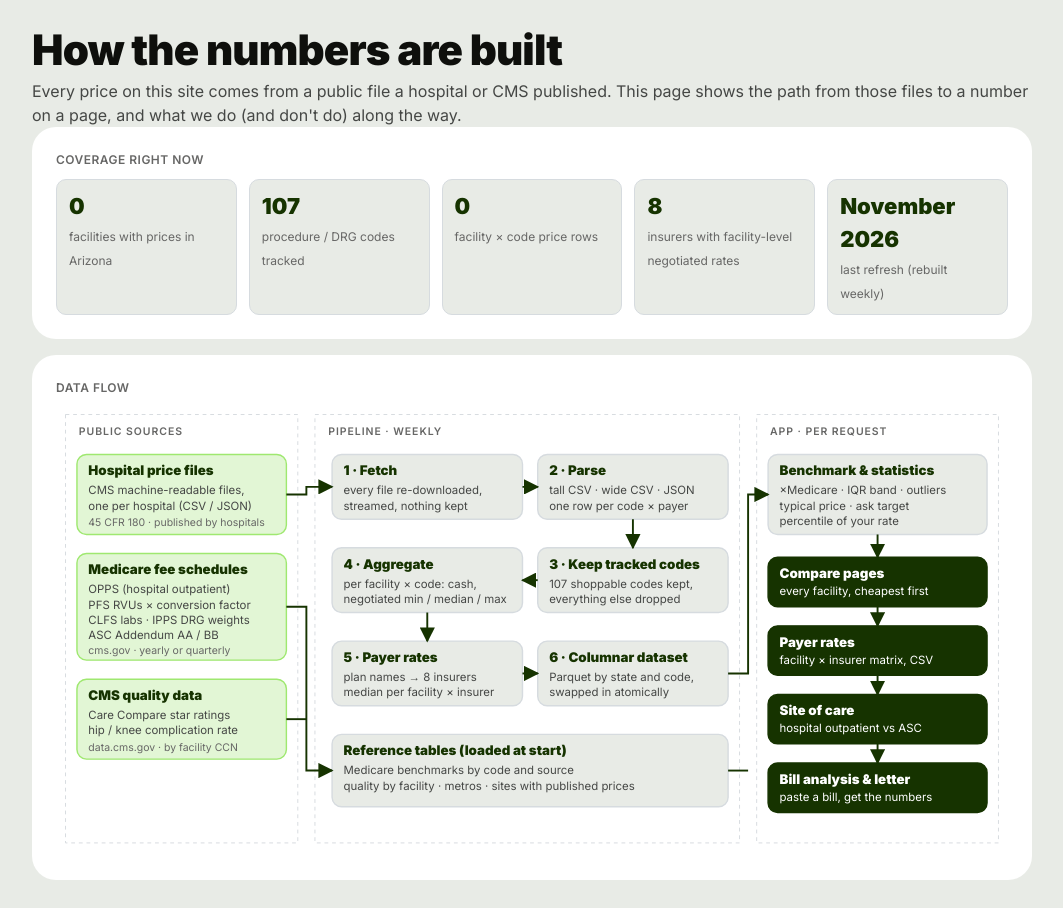
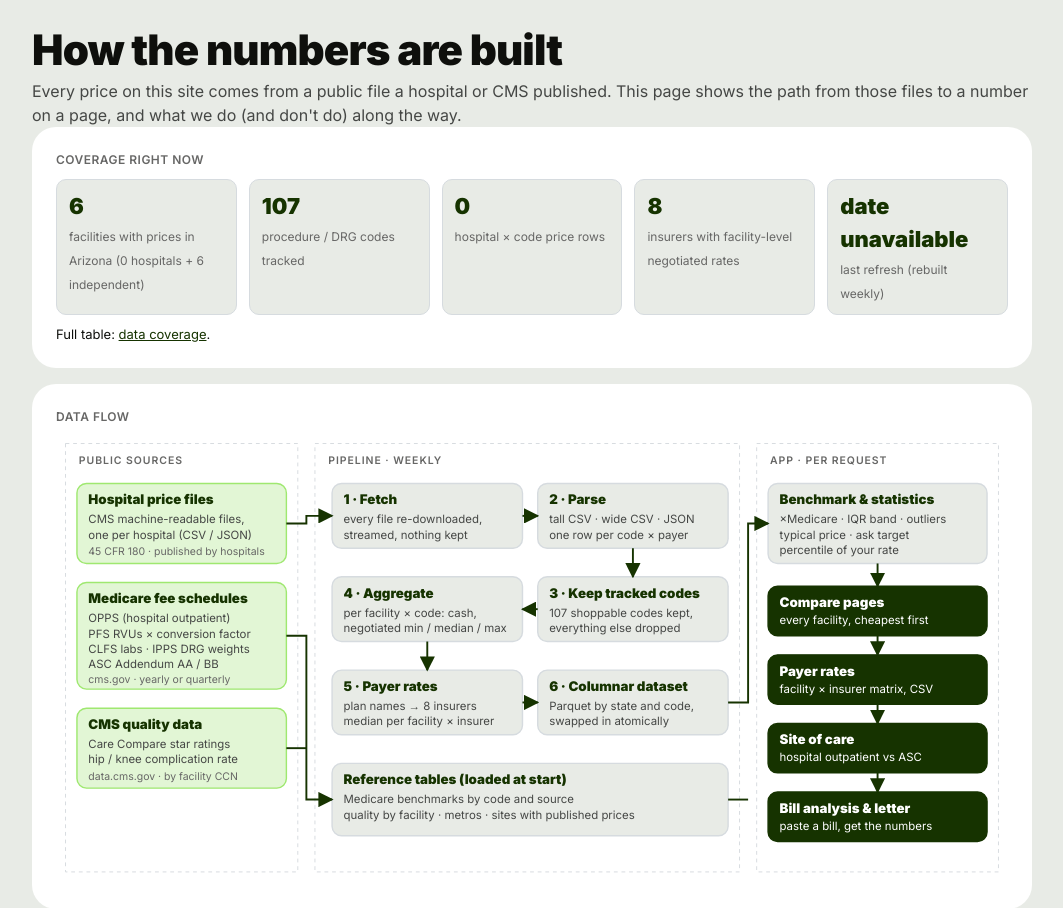
Before and after one commit to XanderHalloran/HealthcarePricingLookup, a FastAPI app: page /methodology in a window 1280 px wide. Shown: the top 908 px of the page, without its empty margins (108-1171 px from the left). Run offline with FastAPI, Linux system fonts and the light colour scheme; some libraries are stand-ins or nearby versions.

Commit message:
trust: one facility count on procedure pages, live data vintage, one product name
- _fac_counts(): title/meta/hero/body/FAQ all say e.g. '31 facilities (27 hospitals,
  4 independent centers)'; the typical range names its own n (hospital prices only)
- _vintage(): last refresh comes from the newest state partition's mtime (the weekly
  swap), not the hand-set 'September 2026'; DATA_REFRESHED env pins it
- consumer brand: one name everywhere (SITE_NAME env, default 'Medical Price & Bill
  Coach'); methodology no longer says 'Bill Coach'; procedure titles use it too
- /methodology counters: hospitals + priced independents, per-state detail for
  /data-coverage, link to it

```diff
--- a/src/app.py
+++ b/src/app.py
@@ -52,9 +52,10 @@ CAT_LABELS = {
 POPULAR_CODES = ["73721", "74178", "70450", "77067", "45378", "27447",
                  "80053", "85027", "99285", "99213", "44970", "59400"]
 
-# When the hospital price dataset was last (re)ingested — surfaced for provenance/trust.
-# ponytail: hand-set on re-ingest; wire to the ingest timer only if it drifts in practice.
-DATA_REFRESHED = "November 2026"
+# When the hospital price dataset was last (re)built — surfaced for provenance/trust.
+# Derived from the dataset itself (see _vintage) so it can't go stale the way the old
+# hand-set "September 2026" string did. The DATA_REFRESHED env var pins it (tests, previews).
+DATA_REFRESHED_PIN = os.environ.get("DATA_REFRESHED", "").strip()
 
 ROOT = os.path.dirname(os.path.dirname(os.path.abspath(__file__)))
 # One codebase, two sites: APP_CONFIG=config (healthcare.traqqit.com, consumer) or
@@ -64,12 +65,32 @@ BASE_URL = os.environ.get("BASE_URL", "https://healthcare.traqqit.com").rstrip("
 SCHEMA = os.path.join(ROOT, "src", "schema.sql")
 RATES_DIR = os.path.join(ROOT, "data", "hospital_rates")
 PAYER_DIR = os.path.join(ROOT, "data", "payer_rates")
+SITE_HOST = urllib.parse.urlsplit(BASE_URL).netloc or "healthcare.traqqit.com"
+
+
+def _vintage():
+    """'November 15, 2026': when the live dataset was last swapped in. The weekly rebuild
+    builds each state partition in a staging dir and moves it into place, so the newest
+    partition directory's mtime is the last successful swap. A few stat() calls, no cache."""
+    if DATA_REFRESHED_PIN:
+        return DATA_REFRESHED_PIN
+    try:
+        parts = [e for e in os.scandir(RATES_DIR) if e.is_dir() and e.name.startswith("state=")]
+        ts = max(e.stat().st_mtime for e in parts)
+    except (OSError, ValueError):
+        return "date unavailable"
+    import datetime
+    d = datetime.datetime.fromtimestamp(ts)
+    return f"{d:%B} {d.day}, {d.year}"
 
 def _load_brand():
     """Site identity from <CFG>/brand.yaml; the consumer config has none -> defaults."""
     p = os.path.join(CFG, "brand.yaml")
-    b = {"profile": "consumer", "name": "Medical Price & Bill Coach", "short": "Bill Coach",
-         "tagline": "", "audience": ""}
+    # Consumer site: ONE product name in titles and chrome (methodology used to say "Bill Coach"
+    # while every other page said "Medical Price & Bill Coach"). SITE_NAME overrides it, since
+    # the site may move to a new domain/name; BASE_URL already carries the hostname.
+    name = os.environ.get("SITE_NAME", "").strip() or "Medical Price & Bill Coach"
+    b = {"profile": "consumer", "name": name, "short": name, "tagline": "", "audience": ""}
     if os.path.exists(p):
         with open(p, encoding="utf-8") as f:
             b.update(yaml.safe_load(f) or {})
@@ -294,7 +315,7 @@ def _ctx(rows, codes, state, mode, payer="", gfe=None, metro=""):
                            for m in STATE["metros"]["list"] if m["state"] in {x["code"] for x in _live_states()}],
             "market_n": {x["code"]: x.get("n", 0) for x in _live_states()},
             "market_names": {x["code"]: x["name"] for x in _live_states()},
-            "popular": STATE.get("popular", []), "data_refreshed": DATA_REFRESHED,
+            "popular": STATE.get("popular", []), "data_refreshed": _vintage(),
             "gfe": ("%.0f" % gfe) if gfe else "",
             "issues": detect_issues(rows, gfe) if rows else [],
             "savings": savings_summary(rows) if rows else None}
@@ -399,10 +420,10 @@ def _procedure_page(request, code, metro="", state=DEFAULT_STATE):
     desc = d.get("description") or code
     phrase = _mid_sentence(desc)            # for use inside sentences; `desc` stays the name
     city, path = _metro_meta(metro, state)
-    n = d.get("n_hospitals") or 0
+    counts = _fac_counts(d)
     low, high = d.get("neg_low"), d.get("neg_high")
     price_bit = (f"from ${low:,.0f}" if low is not None else "prices")
-    meta = (f"Compare {phrase} (CPT {code}) prices across {n} hospitals in {city} — {price_bit}. "
+    meta = (f"Compare {phrase} (CPT {code}) prices across {counts['phrase']} in {city} — {price_bit}. "
             f"See the fair cash price, each hospital's rate, the Medicare benchmark, and how to "
             f"negotiate. Free, no signup.")
     # Internal linking: this state's other metros + "All <State>", then every other state.
@@ -422,7 +443,7 @@ def _procedure_page(request, code, metro="", state=DEFAULT_STATE):
         related = [{"desc": s["desc"], "code": s["code"],
                     "url": f"{BASE_URL}/{MARKETS[state]['slug']}/{metro}/{s['slug']}"}
                    for s in TOP_PROCS if s["code"] != code]
-    faqs = _build_faqs(phrase, code, city, d)
+    faqs = _build_faqs(phrase, code, city, d, counts)
     ld = {"@context": "https://schema.org", "@graph": [
         {"@type": "MedicalProcedure", "name": desc, "url": canonical,
          "code": {"@type": "MedicalCode", "code": code, "codingSystem": "CPT"}},
@@ -437,10 +458,25 @@ def _procedure_page(request, code, metro="", state=DEFAULT_STATE):
     return templates.TemplateResponse(request, "procedure.html", {
         "r": r, "city": city, "metro": metro, "desc": desc, "phrase": phrase, "base": BASE_URL, "brand": BRAND,
         "n_hosp": MARKETS[state].get("n", 0), "nav": "compare", "own_ids": OWN_IDS,
-        "canonical": canonical, "faqs": faqs, "ld": ld, "data_refreshed": DATA_REFRESHED,
-        "title": f"How much does {phrase} (CPT {code}) cost in {city}? | Price & Negotiation",
+        "canonical": canonical, "faqs": faqs, "ld": ld, "data_refreshed": _vintage(), "counts": counts,
+        "title": f"How much does {phrase} (CPT {code}) cost in {city}? | {BRAND['short']}",
         "meta_desc": meta, "siblings": siblings, "related": related,
     })
+
+
+def _fac_counts(d):
+    """One facility count for a procedure page, used by title, meta, hero, table and FAQ alike.
+    The table lists hospitals AND independent imaging/surgery centers; the typical range is
+    computed over hospital prices only (n_hospitals). Saying '27 facilities' above a 31-row
+    table was the trust bug — so name both numbers."""
+    facs = d.get("hospitals") or []
+    n_h = sum(1 for h in facs if (h.get("type") or "hospital") == "hospital")
+    n_ind = len(facs) - n_h
+    phrase = (f"{len(facs)} facilities ({n_h} hospitals, {n_ind} independent "
+              f"{'center' if n_ind == 1 else 'centers'})" if n_ind else
+              f"{n_h} {'hospital' if n_h == 1 else 'hospitals'}")
+    return {"total": len(facs), "hospitals": n_h, "independent": n_ind,
+            "in_range": d.get("n_hospitals") or 0, "phrase": phrase}
 
 
 _KEEP_CAPS = {"Achilles"}   # proper nouns that can open a procedure name
@@ -455,19 +491,21 @@ def _mid_sentence(desc):
     return desc[:1].lower() + desc[1:]
 
 
-def _build_faqs(desc, code, city, d):
+def _build_faqs(desc, code, city, d, counts=None):
     """Visible + schema FAQ, grounded in this page's numbers."""
     def m(v):
         return f"${v:,.0f}" if v is not None else None
     low, med, high = d.get("neg_low"), d.get("neg_median"), d.get("neg_high")
-    mc, n = d.get("medicare_rate"), d.get("n_hospitals") or 0
+    mc = d.get("medicare_rate")
+    counts = counts or _fac_counts(d)
     faqs = []
     if med is not None:
         faqs.append({"q": f"How much does {desc} cost in {city}?",
                      "a": (f"A fair self-pay price for {desc} (CPT {code}) in {city} is around "
-                           f"{m(med)}, with hospital prices ranging from {m(low)} to {m(high)} "
-                           f"across {n} facilities. These are estimates from hospital-published "
-                           f"prices, not a guarantee.")})
+                           f"{m(med)}. The middle half of the {counts['in_range']} hospital prices "
+                           f"runs from {m(low)} to {m(high)}; the comparison table lists "
+                           f"{counts['phrase']}. These are estimates from published prices, "
+                           f"not a guarantee.")})
     else:
         faqs.append({"q": f"How much does {desc} cost in {city}?",
                      "a": (f"Hospital prices for {desc} (CPT {code}) in {city} vary widely. "
@@ -574,7 +612,7 @@ def rates(request: Request, code: str = "", metro: str = "", mine: str = ""):
         "metro_label": next((x["label"] for x in STATE["metros"]["list"] if x["key"] == metro), ""),
         "medicare": med_rate, "medicare_src": med_src, "mine": my, "mine_raw": mine, "pct": pct,
         "brand": BRAND, "nav": "rates", "own_ids": OWN_IDS,
-        "data_refreshed": DATA_REFRESHED})
+        "data_refreshed": _vintage()})
 
 
 @app.get("/rates.csv")
@@ -622,7 +660,7 @@ def site_of_care(request: Request, code: str = "", metro: str = ""):
         "svc": svc, "d": d, "hosp": hosp, "asc": asc, "asc_median": asc_median, "n_sites": len(sites),
         "implied": implied, "published_codes": published_codes, "med": med,
         "groups": _groups(), "cat_labels": CAT_LABELS, **_area_ctx(state, metro), "own_ids": OWN_IDS,
-        "brand": BRAND, "nav": "site", "data_refreshed": DATA_REFRESHED})
+        "brand": BRAND, "nav": "site", "data_refreshed": _vintage()})
 
 
 @app.get("/position", response_class=HTMLResponse)
@@ -687,7 +725,7 @@ def position(request: Request, facility: str = "", metro: str = ""):
         "file_note": (f"{STATE['hospital_names'].get(fac_id, fac_id)} publishes prices for {len(rows)} of the "
                       f"{len(STATE['services'])} tracked codes; the rest are not in its machine-readable file."),
         "fac_note": ((BRAND.get("own") or {}).get("notes") or {}).get(fac_id),
-        "data_refreshed": DATA_REFRESHED})
+        "data_refreshed": _vintage()})
 
 
 # ---------- Payer scorecard: every payer x every code, one parquet scan, cached per refresh ----------
@@ -767,7 +805,7 @@ def payer_scorecard(request: Request, payer: str = "", metro: str = ""):
     return templates.TemplateResponse(request, "payers.html", {
         "brand": BRAND, "nav": "payers", **_area_ctx(state, metro),
         "rows": rows, "payers": payers, "sel": sel, "ranking": ranking, "min_fac": MIN_FAC, "own_label": (BRAND.get("own") or {}).get("label") if OWN_IDS else "",
-        "data_refreshed": DATA_REFRESHED})
+        "data_refreshed": _vintage()})
 
 
 @app.get("/payers.csv")
@@ -884,32 +922,55 @@ def bundles(request: Request, episode: str = "", metro: str = "", mine: str = ""
         "brand": BRAND, "nav": "bundles", **_area_ctx(state, metro),
         "ep": ep, "episodes": eps, "cfg": BUNDLES, "cols": cols, "comps": comps, "drg_row": drg_row,
         "mine": my, "mine_raw": mine,
-        "own_label": own_label, "own_col": bool(own_fac), "data_refreshed": DATA_REFRESHED})
+        "own_label": own_label, "own_col": bool(own_fac), "data_refreshed": _vintage()})
 
 
 _COV_CACHE = {}
 
 
+def _independents(state=None):
+    """Independent (non-hospital) facilities with at least one published price: the inline
+    freestanding imaging/ASC list. They sit in the same compare tables, so they count."""
+    names = {(f["state"], f["name"]) for rows in STATE["freestanding"].values() for f in rows
+             if f.get("price") is not None and (state is None or f["state"] == state)}
+    return len(names)
+
+
 def _coverage(stamp):
-    """Live coverage numbers for the methodology page, cached per data refresh stamp.
+    """Live coverage numbers for /methodology and /data-coverage, cached per data refresh stamp.
     Only a non-empty result is cached: a read that lands mid-refresh or during warm-up
     used to pin '0 facilities' until the next data refresh changed the stamp."""
     if stamp in _COV_CACHE:
         return _COV_CACHE[stamp]
     from pricing import rates_source
     from pricing import _has_parquet
-    cov = {"hospitals": 0, "codes": len(STATE["services"]), "rows": 0, "payers": len(PAYER_LIST), "states": []}
+    cov = {"hospitals": 0, "codes": len(STATE["services"]), "rows": 0, "payers": len(PAYER_LIST),
+           "states": [], "independent": _independents(), "vintage": _vintage()}
+    payers = {}
+    if _has_parquet(PAYER_DIR):
+        payers = dict(_con().execute(
+            f"SELECT state, count(DISTINCT payer) FROM {rates_source(PAYER_DIR)} GROUP BY 1").fetchall())
     if _has_parquet(RATES_DIR):
-        for st, n, rows in _con().execute(
-                f"SELECT state, count(distinct hospital_id), count(*) FROM {rates_source(RATES_DIR)} GROUP BY 1 ORDER BY 1").fetchall():
+        for st, n, codes, rows in _con().execute(
+                f"SELECT state, count(DISTINCT hospital_id), count(DISTINCT code), count(*) "
+                f"FROM {rates_source(RATES_DIR)} GROUP BY 1 ORDER BY 1").fetchall():
             if st in MARKETS:
-                cov["states"].append({"code": st, "name": MARKETS[st]["name"], "n": n})
+                cov["states"].append({"code": st, "name": MARKETS[st]["name"], "slug": MARKETS[st]["slug"],
+                                      "n": n, "configured": MARKETS[st].get("n", 0), "codes": codes,
+                                      "rows": rows, "payers": payers.get(st, 0),
+                                      "independent": _independents(st)})
             cov["hospitals"] += n
             cov["rows"] += rows
+    cov["facilities"] = cov["hospitals"] + cov["independent"]
     if cov["hospitals"]:
         _COV_CACHE.clear()
         _COV_CACHE[stamp] = cov
     return cov
+
+
+def _cov():
+    # Keyed on the rate-table generation too, so a table rebuild refreshes the counts.
+    return _coverage((os.path.getmtime(RATES_DIR) if os.path.isdir(RATES_DIR) else 0, _TBL["gen"]))
 
 
 @lru_cache(maxsize=2048)
@@ -1049,7 +1110,7 @@ def near_map(request: Request, code: str = "", q: str = "", radius: str = "25",
         "medicare": med_rate, "radii": _radii(rad), "groups": _groups(), "cat_labels": CAT_LABELS,
         "payers": PAYER_LIST, "sel": sel, "ded": ded, "coins": coins, "moved": moved,
         "brand": BRAND, "nav": "map", **_area_ctx(state, metro), "own_ids": OWN_IDS,
-        "data_refreshed": DATA_REFRESHED})
+        "data_refreshed": _vintage()})
 
 
 @app.get("/refer", response_class=HTMLResponse)
@@ -1078,7 +1139,7 @@ def refer(request: Request, code: str = "", q: str = "", radius: str = "25", met
         "radii": _radii(rad), "groups": _groups(), "cat_labels": CAT_LABELS,
         "payers": PAYER_LIST, "sel": sel, "ded": ded, "coins": coins,
         "brand": BRAND, "nav": "refer", **_area_ctx(state, metro), "own_ids": OWN_IDS,
-        "data_refreshed": DATA_REFRESHED})
+        "data_refreshed": _vintage()})
 
 
 @app.get("/methodology", response_class=HTMLResponse)
@@ -1087,12 +1148,11 @@ def methodology(request: Request):
     with open(os.path.join(CFG, "medicare.yaml"), encoding="utf-8") as f:
         med = yaml.safe_load(f) or {}
     med_sources = {s for (s,) in _con().execute("SELECT DISTINCT source FROM medicare_rates").fetchall()}
-    stamp = (os.path.getmtime(RATES_DIR) if os.path.isdir(RATES_DIR) else 0, _TBL["gen"])
     return templates.TemplateResponse(request, "methodology.html", {
-        "brand": BRAND, "base": BASE_URL, "nav": "method", "cov": _coverage(stamp),
+        "brand": BRAND, "base": BASE_URL, "nav": "method", "cov": _cov(),
         "state_name": MARKETS[DEFAULT_STATE]["name"], "n_hosp": MARKETS[DEFAULT_STATE].get("n", 0),
         "med_year": med.get("year", 2025), "pfs_cf": med.get("pfs_conversion_factor", ""),
-        "med_sources": med_sources, "has_hk": bool(STATE["hip_knee"]), "data_refreshed": DATA_REFRESHED,
+        "med_sources": med_sources, "has_hk": bool(STATE["hip_knee"]), "data_refreshed": _vintage(),
         "groups": _groups(), "cat_labels": CAT_LABELS, "state_slug": MARKETS[DEFAULT_STATE]["slug"],
         "first_metro": next((m["key"] for m in STATE["metros"]["list"] if m["state"] == DEFAULT_STATE), "")})
 
--- a/src/web/templates/methodology.html
+++ b/src/web/templates/methodology.html
@@ -40,13 +40,13 @@
   <div class="card">
     <div class="fac-h">Coverage right now</div>
     <div class="kv">
-      <div><b>{{ cov.hospitals }}</b><span>facilities with prices{% if cov.states|length > 1 %} across {{ cov.states|length }} states{% else %} in {{ state_name }}{% endif %}</span></div>
+      <div><b>{{ cov.facilities }}</b><span>facilities with prices{% if cov.states|length > 1 %} across {{ cov.states|length }} states{% else %} in {{ state_name }}{% endif %}{% if cov.independent %} ({{ cov.hospitals }} hospitals + {{ cov.independent }} independent){% endif %}</span></div>
       <div><b>{{ cov.codes }}</b><span>procedure / DRG codes tracked</span></div>
-      <div><b>{{ cov.rows }}</b><span>facility × code price rows</span></div>
+      <div><b>{{ '{:,}'.format(cov.rows) }}</b><span>hospital × code price rows</span></div>
       <div><b>{{ cov.payers }}</b><span>insurers with facility-level negotiated rates</span></div>
       <div><b>{{ data_refreshed }}</b><span>last refresh (rebuilt weekly)</span></div>
     </div>
-    {% if cov.states|length > 1 %}<p class="mute" style="margin:10px 0 0;font-size:13px">By state: {% for s in cov.states %}{{ s.name }} {{ s.n }}{% if not loop.last %} · {% endif %}{% endfor %}</p>{% endif %}
+    <p class="mute" style="margin:10px 0 0;font-size:13px">{% if cov.states|length > 1 %}Hospitals by state: {% for s in cov.states %}{{ s.name }} {{ s.n }}{% if not loop.last %} · {% endif %}{% endfor %}. {% endif %}Full table: <a href="/data-coverage">data coverage</a>.</p>
   </div>
 
   <div class="card" style="margin-top:16px;overflow-x:auto" tabindex="0" role="region" aria-label="Data flow">
```
Also changed, not shown: src/web/templates/procedure.html (+5 -5 lines).
